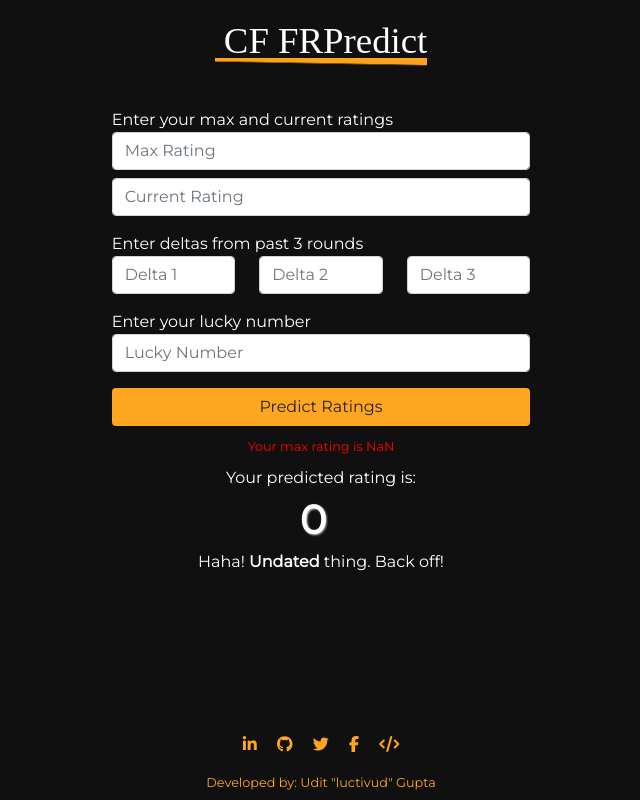
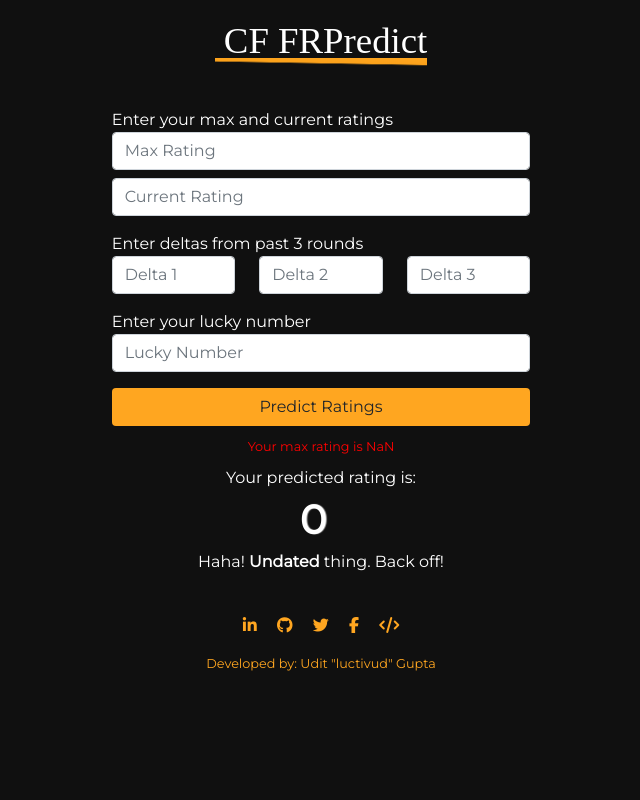
Before and after one commit to luctivud/Codeforces-Future-Rating-Predictor, a plain HTML site: page WebApp/index.html in a window 1280 px wide. Both pictures are taken after a click on the element "Predict Ratings". Shown: the whole page, without its empty margins (319-959 px from the left). Drawn offline with nearby package versions, Linux system fonts and the light colour scheme; some icons are missing; a web font is replaced by a local one.

Commit message:
changed to floating footer

```diff
--- a/WebApp/index.html
+++ b/WebApp/index.html
@@ -89,7 +89,7 @@
         .rating-predicted-class {
             font-size: 250%;
             font-weight: 700;
-            text-shadow: 1px 1px 2px var(--SHADOWUD);
+            text-shadow: 1px 0px 1px var(--SHADOWUD);
             letter-spacing: .4em;
         }
 
@@ -192,7 +192,7 @@
     </div>
     <!-- / User enter details here -->
     <!-- Footer for page here -->
-    <footer class="fixed-bottom page-footer font-small special-color-dark text-seccyud pt-4">
+    <footer class="page-footer font-small special-color-dark text-seccyud pt-4">
 
         <!-- Footer Elements -->
         <div class="container">
@@ -509,7 +509,8 @@
             problemtype = String.fromCharCode(65 + (currRank + 1) / 2);
             additionalThingsObj.innerHTML = "A challenge for you is to solve this problem:- &nbsp; "
                 + contest + " " + problemtype
-                + " &nbsp; <a class = \"link-warning\" href = \"" + url_to_problem + "/" + contest + "/" + problemtype + "\" target=\"_blank\">click here</a>";
+                + " &nbsp; <a class = \"link-warning\" href = \"" + url_to_problem + "/" + contest + "/" + problemtype + "\" target=\"_blank\">click here</a>"
+                +"<br> <span style=\"font-size:80%;\">(If the link is broken, the number you entered is not your lucky number)</span> <br>";
         } else {
             predictedRatingObj.innerHTML += "<br> Haha! <span class \"shadow-only\"><b>Undated</b></span> thing. Back off!";
         }
```
